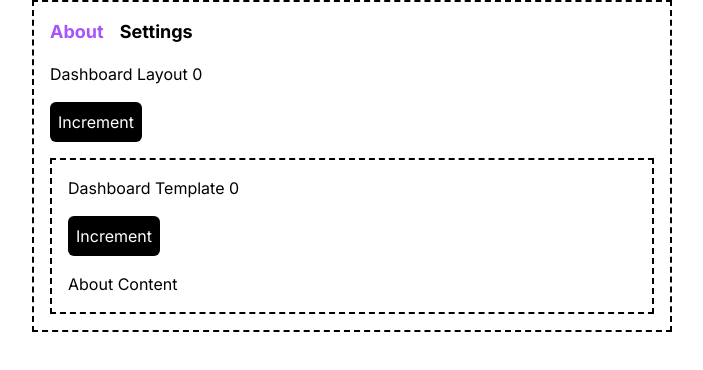
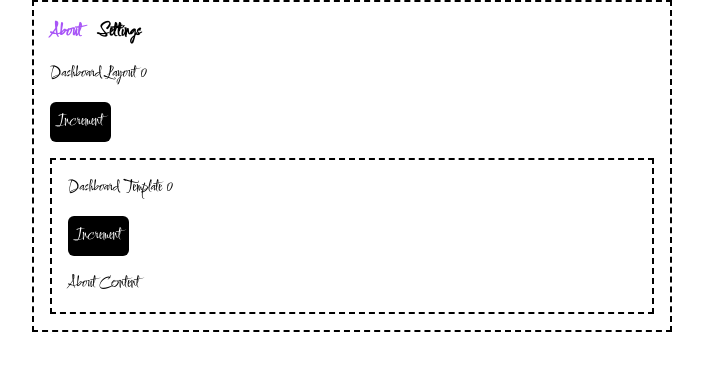
Before and after one commit to GoldenZqqq/Nextjs_basic, a Next.js app: page /dashboard/about in a window 1280 px wide. Shown: the top 370 px of the page, without its empty margins (288-991 px from the left). Built offline with nearby package versions, Linux system fonts and the light colour scheme.

Commit message:
feat: 更换google字体

```diff
--- a/app/layout.tsx
+++ b/app/layout.tsx
@@ -1,8 +1,8 @@
 import type { Metadata } from "next"
-import { Inter } from "next/font/google"
+import { Comforter } from "next/font/google"
 import "./globals.css"
 
-const inter = Inter({ subsets: ["latin"] })
+const comforter = Comforter({ subsets: ["latin"], weight: "400" })
 
 export const metadata: Metadata = {
   title: "Create Next App",
@@ -16,9 +16,7 @@
 }>) {
   return (
     <html lang="en">
-      <body className={`${inter.className}`}>
-        {children}
-      </body>
+      <body className={`${comforter.className}`}>{children}</body>
     </html>
   )
 }
```
